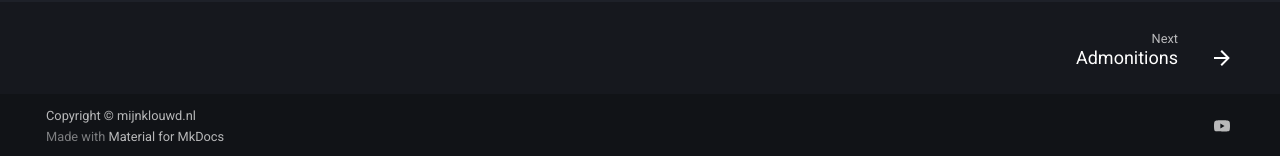
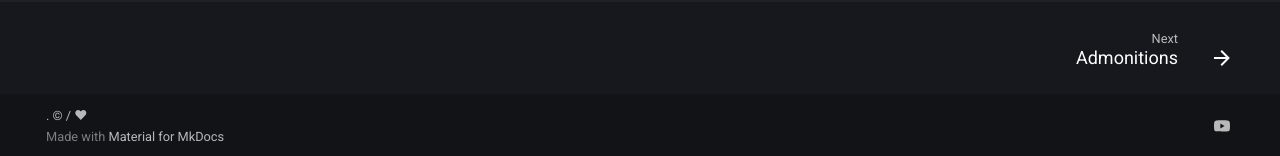
Before and after one commit to webdevigner/docs.mk.nl, an MkDocs documentation site: the page built from docs/index.md, in a window 1280 px wide. Shown: the part 741-897 px from the top of the page. Built offline with MkDocs 1.6.1 and Material for MkDocs 9.7.7, drawn with Linux system fonts in a browser that asks for light colours; emoji names are drawn with the system emoji font.

Commit message:
update mkdocs.yml

```diff
--- a/mkdocs.yml
+++ b/mkdocs.yml
@@ -56,4 +56,4 @@ extra:
       link: https://youtube.com/@klouwd
 
 
-copyright: Copyright &copy; mijnklouwd.nl
+copyright: . &copy; / &#9829;
```
